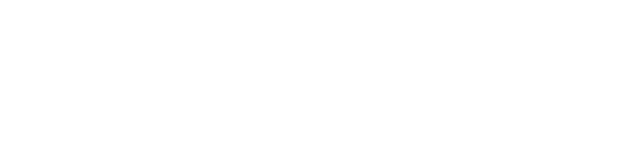
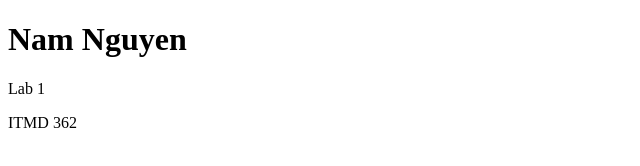
Before and after one commit to namnguyencong/lab1, a plain HTML site: page index.html in a window 1280 px wide. Shown: the whole page, without its empty margins (0-640 px from the left). Drawn offline with Linux system fonts and the light colour scheme.

Commit message:
Update index.html

```diff
--- a/index.html
+++ b/index.html
@@ -2,9 +2,11 @@
 <html lang="en">
   <head>
     <meta charset="UTF-8">
-    <title>title</title>
+    <title>Lab 1 ITMD 362</title>
+	<h1>Nam Nguyen</h1>
   </head>
   <body>
-
+    <p>Lab 1</p>
+	<p>ITMD 362</p>
   </body>
 </html>
```
